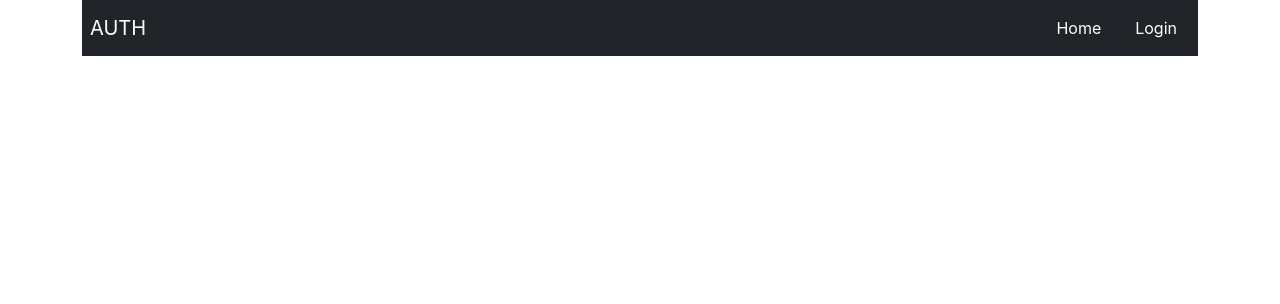
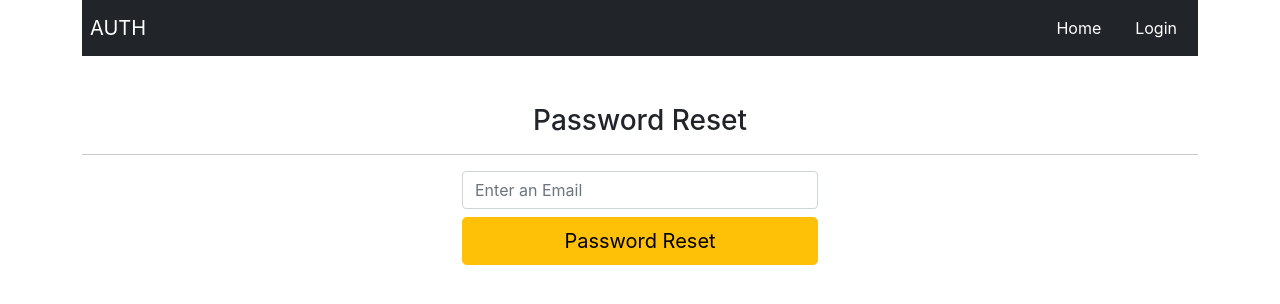
Before and after one commit to egbazua/auth-reactjs-firebase, a React (Create React App) app: page /reset in a window 1280 px wide. Shown: the top 304 px of the page. Built offline with nearby package versions, Linux system fonts and the light colour scheme; no server answers.

Commit message:
Password Recovery

```diff
--- a/package.json
+++ b/package.json
@@ -7,6 +7,7 @@
     "@testing-library/react": "^11.2.7",
     "@testing-library/user-event": "^12.8.3",
     "firebase": "^8.7.1",
+    "moment": "^2.29.1",
     "react": "^17.0.2",
     "react-dom": "^17.0.2",
     "react-router-dom": "^5.2.1",
--- a/src/App.jsx
+++ b/src/App.jsx
@@ -4,6 +4,7 @@
 import Navbar from './components/Navbar';
 import { useState, useEffect } from 'react';
 import { auth } from './firebase';
+import Reset from './components/Reset';
 
 function App() {
 
@@ -36,6 +37,9 @@
           <Route path="/admin">
             <Admin />
           </Route>
+          <Route path="/reset">
+            <Reset />
+          </Route>
         </Switch>
       </div>
     </Router>
--- a/src/components/Firestore.jsx
+++ b/src/components/Firestore.jsx
@@ -1,5 +1,7 @@
 import { useEffect, useState } from 'react';
 import { db } from '../firebase';
+import moment from 'moment';
+import 'moment/locale/es';
 
 function Firestore(props) {
 
@@ -27,7 +29,7 @@
 
     getData();
 
-  }, []);
+  }, [props.user.uid]);
 
   const addTask = async (e) => {
     e.preventDefault();
@@ -119,7 +121,7 @@
             {
               task.map(item => (
                 <li className="list-group-item" key={item.id}>
-                  {item.name}
+                  {item.name} - {moment(item.date).format('LLL')}
                   <button onClick={ () => deleteTask(item.id)} className="btn btn-danger btn-sm float-end ms-2">
                     Delete
                   </button>
--- a/src/components/Login.jsx
+++ b/src/components/Login.jsx
@@ -129,6 +129,12 @@
                                 isRegister ? 'Do you already have an account?' : 'You do not have an account?'
                             }
                         </button>
+                        {
+                            !isRegister ? (
+                                <button onClick={() => props.history.push('/reset')} className="btn btn-success btn-sm w-100 mt-2" type="button">Recover Password</button>
+                            ) : null
+
+                        }
                     </form>
                 </div>
             </div>
--- /dev/null
+++ b/src/components/Reset.jsx
@@ -0,0 +1,64 @@
+import { useState, useCallback } from 'react';
+import { auth } from '../firebase';
+import { withRouter } from 'react-router-dom';
+
+const Reset = (props) => {
+
+    const [email, setEmail] = useState('');
+    const [error, setError] = useState(null);
+
+    const dataProcess = (e) => {
+        e.preventDefault();
+
+        if(!email.trim()){
+            /* console.log('Empty Email.'); */
+            setError('Empty Email.');
+            return
+        }
+
+        recoverPassword();
+    }
+
+    const recoverPassword = useCallback(
+        async () => {
+            try {
+                await auth.sendPasswordResetEmail(email);
+                console.log('Email sent');
+                props.history.push('login');
+            } catch (error) {
+                setError(error.message);
+            }
+        },
+        [email, props.history],
+    )
+
+    return (
+        <div>
+            <div className="mt-5">
+                <h3 className="text-center">
+                    Password Reset
+                </h3>
+                <hr />
+                <div className="row justify-content-center">
+                    <div className="col-12 col-sm-8 col-md-6 col-xl-4">
+                        <form onSubmit={dataProcess}>
+                            {
+                                error && (
+                                    <div className="alert alert-danger">{error}</div>
+                                )
+                            }
+                            <input onChange={ (e) => setEmail(e.target.value)} value={email} type="email" className="form-control mb-2" placeholder="Enter an Email" />
+
+                            <button className="btn btn-warning btn-lg w-100 mb-2" type="submit">
+                                Password Reset
+                            </button>
+
+                        </form>
+                    </div>
+                </div>
+            </div>
+        </div>
+    );
+}
+
+export default withRouter(Reset);
```
Also changed, not shown: 2 other files (tests, documents, lock files or other folders).
